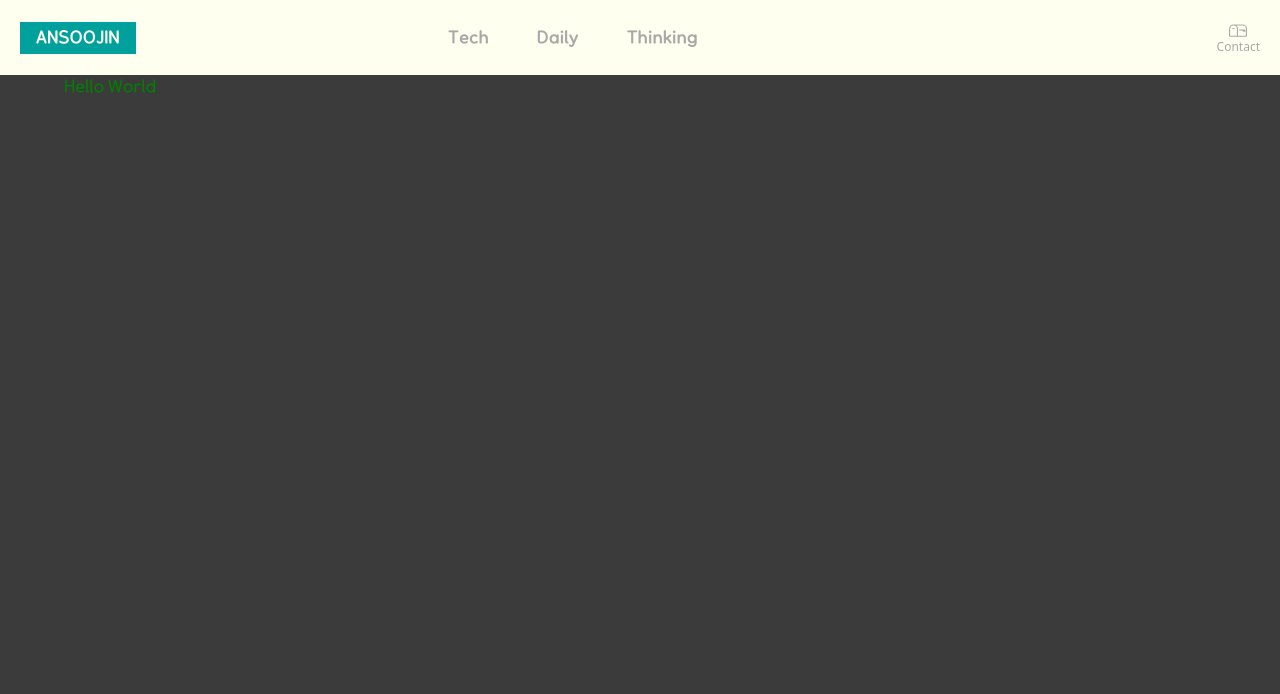
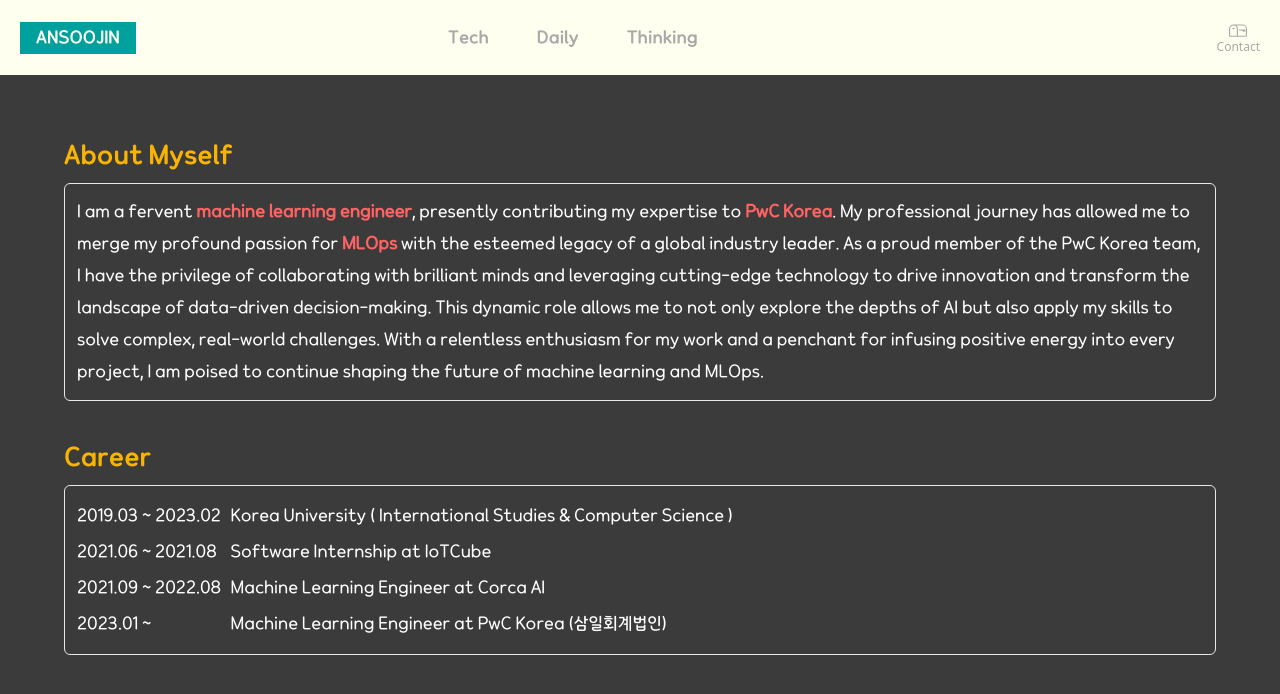
Before and after one commit to devsoojin/blog, a Next.js app in the folder soojin/: page / in a window 1280 px wide. Shown: the top 694 px of the page. Built offline with nearby package versions, Linux system fonts and the light colour scheme.

Commit message:
feat: add main page

```diff
--- a/soojin/pages/index.tsx
+++ b/soojin/pages/index.tsx
@@ -1,6 +1,51 @@
 
 export default function Home() {
   return (
-    <main className="font-[NPS] text-[Green]">Hello World</main>
+    <main className="font-[NPS] mt-[4rem]">
+      <div>
+        <div className="text-2xl font-[NPSBold] w-[20%] text-mainYellow mb-3">About Myself</div>
+        <div className="border p-3 rounded-md leading-8">
+          I am a fervent <b className="text-mainRed">machine learning engineer</b>, presently contributing my expertise to <b className="text-mainRed">PwC Korea</b>. My professional journey has allowed me to merge my profound passion for <b className="text-mainRed">MLOps</b> with the esteemed legacy of a global industry leader. As a proud member of the PwC Korea team, I have the privilege of collaborating with brilliant minds and leveraging cutting-edge technology to drive innovation and transform the landscape of data-driven decision-making. This dynamic role allows me to not only explore the depths of AI but also apply my skills to solve complex, real-world challenges. With a relentless enthusiasm for my work and a penchant for infusing positive energy into every project, I am poised to continue shaping the future of machine learning and MLOps.
+        </div>
+      </div>
+      <div className="mt-10 ">
+        <div className="text-2xl font-[NPSBold] w-[20%] text-mainYellow mb-3">Career</div>
+        <div className="border p-3 rounded-md leading-9">
+        <div className="flex w-full ">
+          <div className="w-[12vw]">
+            2019.03 ~ 2023.02
+          </div>
+          <div>
+            Korea University ( International Studies & Computer Science )
+          </div>
+
+        </div>
+        <div className="flex w-full ">
+          <div className="w-[12vw]">
+            2021.06 ~ 2021.08
+          </div>
+          <div>
+            Software Internship at IoTCube
+          </div>
+        </div>
+        <div className="flex w-full ">
+          <div className="w-[12vw]">
+            2021.09 ~ 2022.08
+          </div>
+          <div>
+            Machine Learning Engineer at Corca AI
+          </div>
+        </div>
+        <div className="flex w-full ">
+          <div className="w-[12vw]">
+            2023.01 ~
+          </div>
+          <div>
+            Machine Learning Engineer at PwC Korea (삼일회계법인)
+          </div>
+        </div>
+        </div>
+      </div>
+    </main>
   )
 }
```
